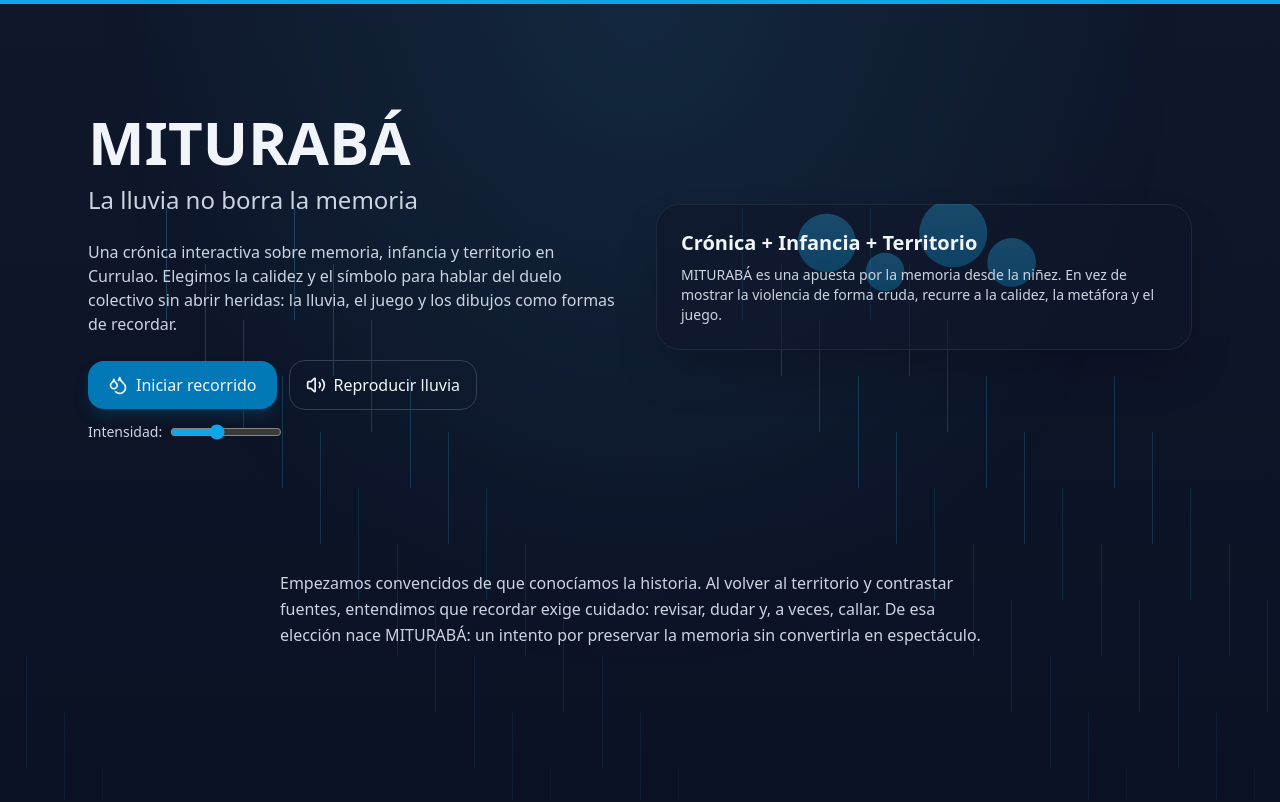
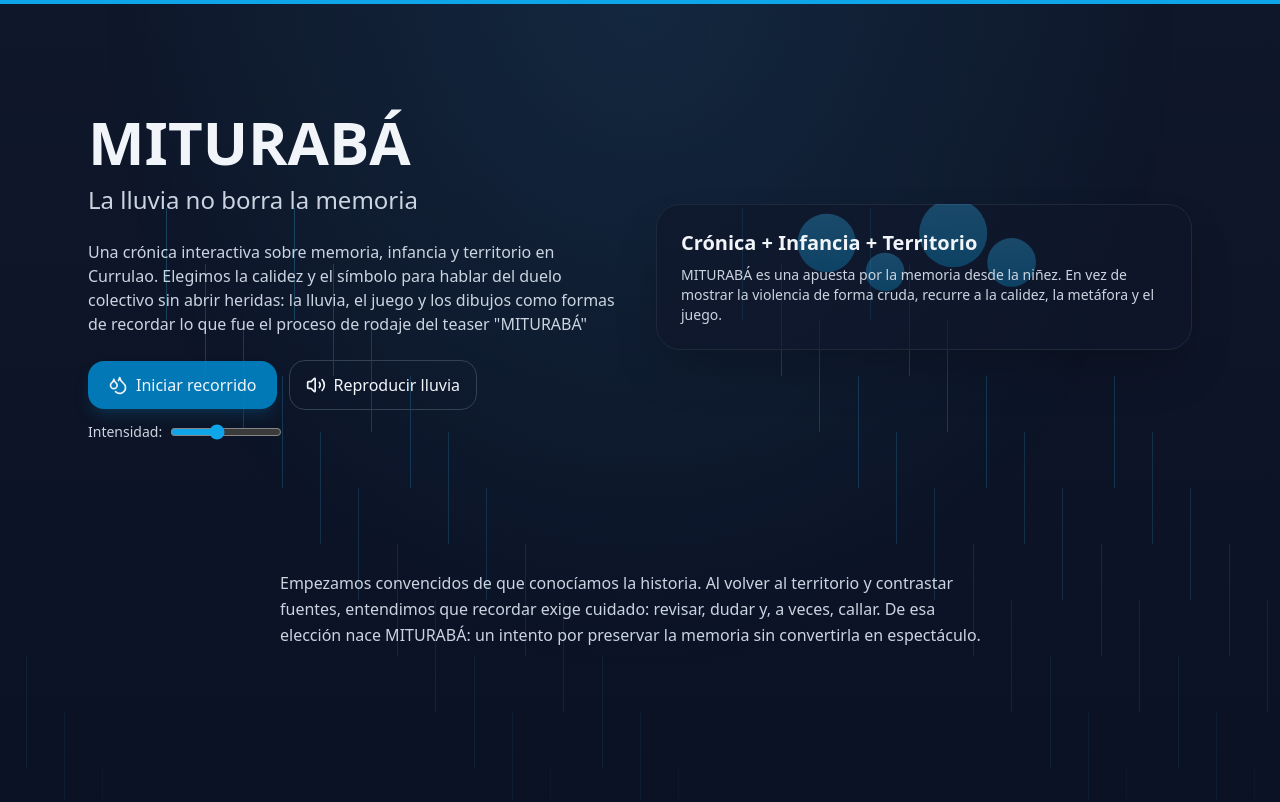
Before and after one commit to Glemynart/mituraba, a React (Vite) app in the folder mituraba-vite/: page / in a window 1280 px wide. Shown: the top 802 px of the page. Built offline with nearby package versions, Linux system fonts and the light colour scheme.

Commit message:
Update MiturabaInteractive.jsx

```diff
--- a/mituraba-vite/src/MiturabaInteractive.jsx
+++ b/mituraba-vite/src/MiturabaInteractive.jsx
@@ -130,7 +130,7 @@ export default function MiturabaInteractive() {
               </h1>
               <p className="mt-6 text-slate-300 max-w-prose">
                 Una crónica interactiva sobre memoria, infancia y territorio en Currulao. Elegimos la calidez y el símbolo
-                para hablar del duelo colectivo sin abrir heridas: la lluvia, el juego y los dibujos como formas de recordar.
+                para hablar del duelo colectivo sin abrir heridas: la lluvia, el juego y los dibujos como formas de recordar lo que fue el proceso de rodaje del teaser "MITURABÁ"
               </p>
 
               <div className="mt-6 flex flex-wrap items-center gap-3">
```
